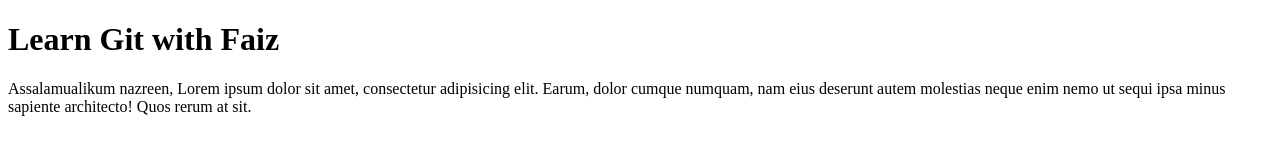
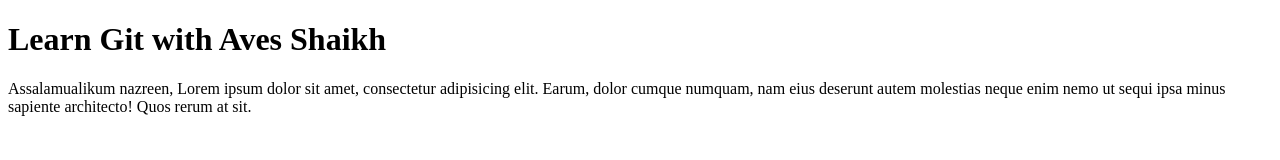
Before and after one commit to Faizshaikh6280/learningGIt, a plain HTML site: page index.html in a window 1280 px wide. Drawn offline with Linux system fonts and the light colour scheme.

Commit message:
heading change

```diff
--- a/index.html
+++ b/index.html
@@ -8,7 +8,7 @@
     <link rel="stylesheet" href="style.css" />
   </head>
   <body>
-    <h1>Learn Git with Faiz</h1>
+    <h1>Learn Git with Aves Shaikh</h1>
     <p>
       Assalamualikum nazreen, Lorem ipsum dolor sit amet, consectetur
       adipisicing elit. Earum, dolor cumque numquam, nam eius deserunt autem
```
